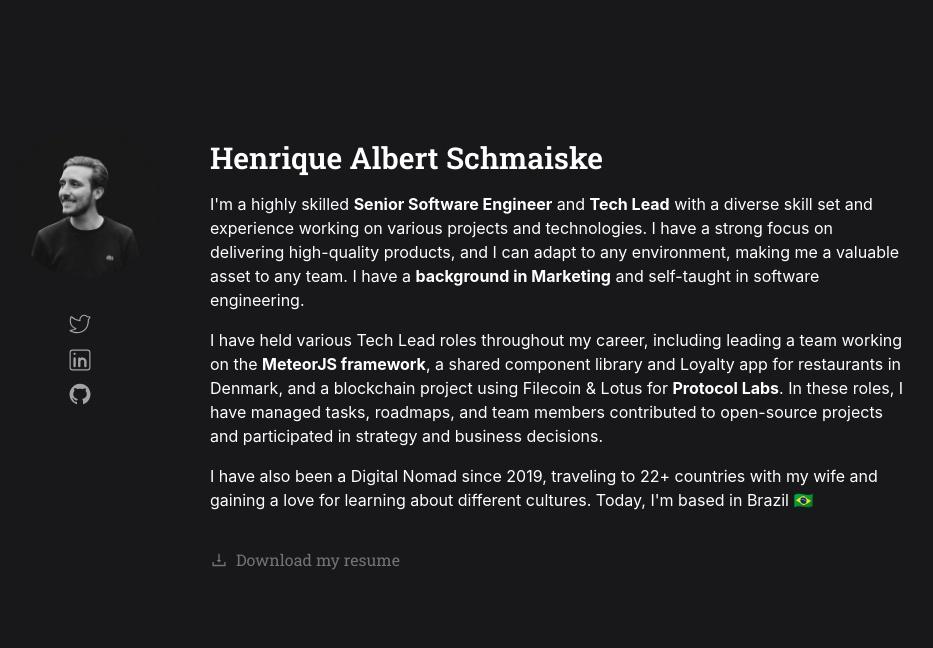
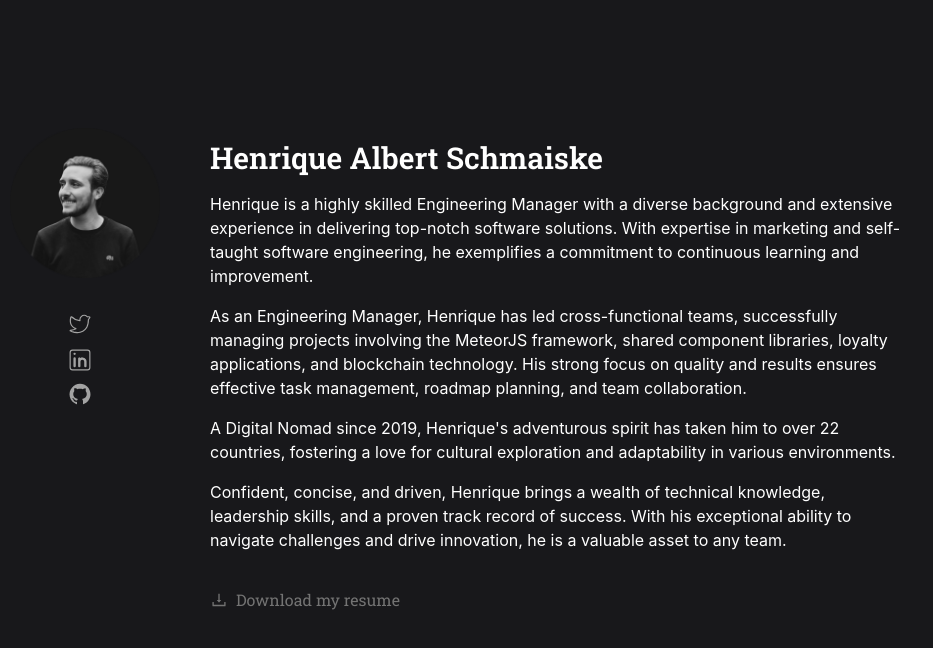
Before and after one commit to henriquealbert/henriquealbert.com, a Next.js app: page / in a window 1280 px wide. Shown: the top 648 px of the page, without its empty margins (182-1115 px from the left). Built offline with nearby package versions, Linux system fonts and the light colour scheme.

Commit message:
update bio and resume link

```diff
--- a/src/components/About.tsx
+++ b/src/components/About.tsx
@@ -8,28 +8,25 @@ export const About = () => (
 
     <div className="mb-5 font-sans">
       <p className="my-4">
-        {`I'm`} a highly skilled <strong>Senior Software Engineer</strong> and{' '}
-        <strong>Tech Lead</strong> with a diverse skill set and experience
-        working on various projects and technologies. I have a strong focus on
-        delivering high-quality products, and I can adapt to any environment,
-        making me a valuable asset to any team. I have a{' '}
-        <strong>background in Marketing</strong> and self-taught in software
-        engineering.
+        {
+          'Henrique is a highly skilled Engineering Manager with a diverse background and extensive experience in delivering top-notch software solutions. With expertise in marketing and self-taught software engineering, he exemplifies a commitment to continuous learning and improvement.'
+        }
       </p>
 
       <p className="my-4">
-        I have held various Tech Lead roles throughout my career, including
-        leading a team working on the <strong>MeteorJS framework</strong>, a
-        shared component library and Loyalty app for restaurants in Denmark, and
-        a blockchain project using Filecoin & Lotus for{' '}
-        <strong>Protocol Labs</strong>. In these roles, I have managed tasks,
-        roadmaps, and team members contributed to open-source projects and
-        participated in strategy and business decisions.
+        {
+          'As an Engineering Manager, Henrique has led cross-functional teams, successfully managing projects involving the MeteorJS framework, shared component libraries, loyalty applications, and blockchain technology. His strong focus on quality and results ensures effective task management, roadmap planning, and team collaboration.'
+        }
       </p>
       <p className="my-4">
-        I have also been a Digital Nomad since 2019, traveling to 22+ countries
-        with my wife and gaining a love for learning about different cultures.
-        Today, {`I'm`} based in Brazil 🇧🇷
+        {
+          "A Digital Nomad since 2019, Henrique's adventurous spirit has taken him to over 22 countries, fostering a love for cultural exploration and adaptability in various environments."
+        }
+      </p>
+      <p className="my-4">
+        {
+          'Confident, concise, and driven, Henrique brings a wealth of technical knowledge, leadership skills, and a proven track record of success. With his exceptional ability to navigate challenges and drive innovation, he is a valuable asset to any team.'
+        }
       </p>
     </div>
     <Resume />
--- a/src/components/Resume.tsx
+++ b/src/components/Resume.tsx
@@ -5,7 +5,7 @@ export const Resume = () => (
     <AiOutlineDownload size="18px" />
 
     <a
-      href="https://drive.google.com/file/d/1snLDmY-TbjZcEh1S0ZEqJHW0AhQqK-FC/view?usp=share_link"
+      href="https://media.licdn.com/dms/document/media/D4D2DAQFw876lcMw2XA/profile-treasury-document-pdf-analyzed/0/1687189140897?e=1687996800&v=beta&t=L3WMy7LxvvopZWL3kCtaflk13r_PTv4Za4yZRDr6jB4"
       target="_blank"
       rel="noopener noreferrer"
     >
```
Also changed, not shown: 1 other file (tests, documents, lock files or other folders).
